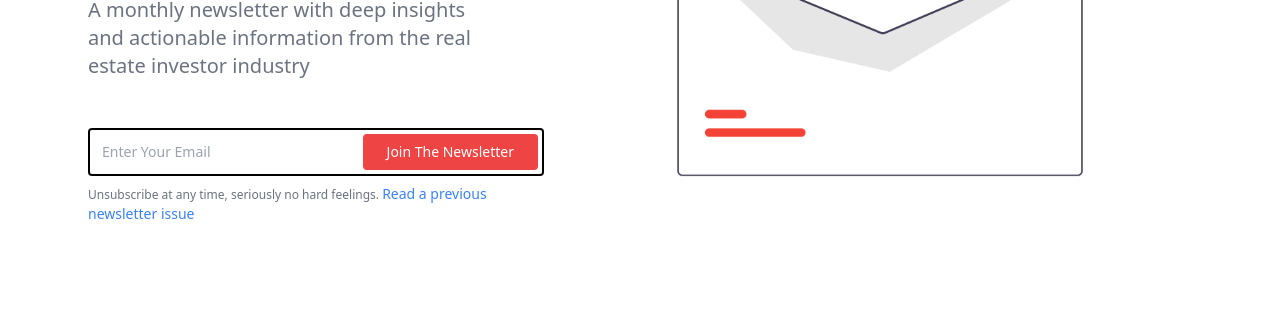
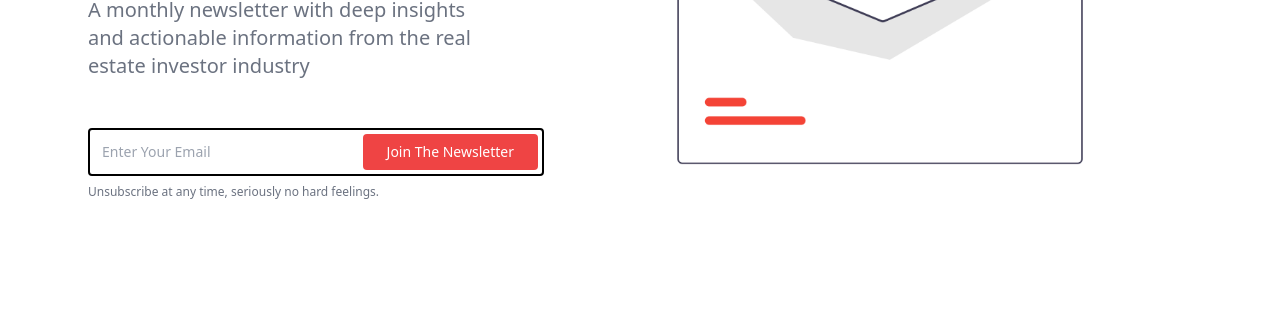
Before and after one commit to ayezee33/reinewsletter, a plain HTML site: page index.html in a window 1280 px wide. Shown: the part 459-793 px from the top of the page. Drawn offline with nearby package versions, Linux system fonts and the light colour scheme.

Commit message:
remove example

```diff
--- a/index.html
+++ b/index.html
@@ -65,7 +65,7 @@
                     <input type="email" value="" name="EMAIL" id="mce-EMAIL" class="required email flex-1 w-auto pl-2 text-sm text-gray-600 outline-none focus:outline-none" placeholder="Enter Your Email">
                     <button type="submit" class="px-6 py-2 text-sm text-white bg-red-500 rounded">Join The Newsletter</button>
                 </form>
-                <p class="mt-2 text-xs text-gray-500">Unsubscribe at any time, seriously no hard feelings.   <a class="text-sm text-blue-500" href="/newsletter-example/">Read a previous newsletter issue</a></p>
+                <p class="mt-2 text-xs text-gray-500">Unsubscribe at any time, seriously no hard feelings.</p>
             </div>
             <div class="relative flex items-center justify-center max-w-xl pb-12 mx-auto lg:w-7/12 lg:pt-20 lg:pb-20">
                 <img src="img/email-checkmark.png" class="hidden md:block relative w-100 h-auto">
```
